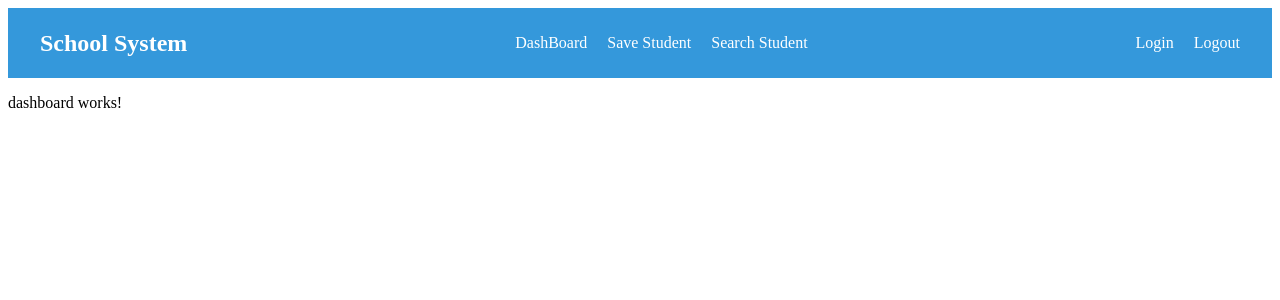
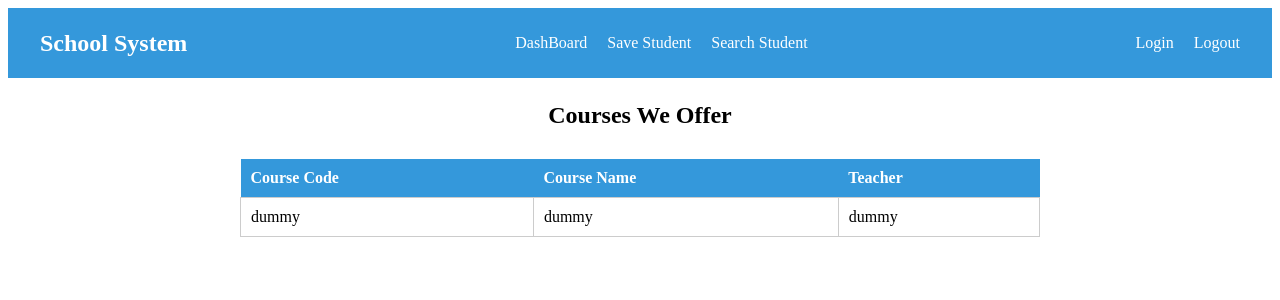
Before and after one commit to sovisrushain/school-system-spring-microservices, an Angular app in the folder web-client/: page /dashboard in a window 1280 px wide. Shown: the top 300 px of the page. Built offline with nearby package versions, Linux system fonts and the light colour scheme.

Commit message:
implement dashboard ui

```diff
--- a/web-client/src/app/components/dashboard/dashboard.component.css
+++ b/web-client/src/app/components/dashboard/dashboard.component.css
@@ -0,0 +1,57 @@
+/* Center the component on the page */
+div {
+  display: flex;
+  flex-direction: column;
+  align-items: center;
+  justify-content: center;
+  height: 80vh;
+  text-align: center;
+}
+
+/* Style the heading */
+p {
+  text-align: center;
+  font-size: 24px;
+  font-weight: bold;
+  margin-bottom: 20px;
+}
+
+/* Style the table */
+table {
+  width: 100%;
+  max-width: 800px;
+  border-collapse: collapse;
+  margin: 20px auto;
+}
+
+/* Style the table caption */
+caption {
+  font-size: 18px;
+  font-weight: bold;
+  margin-bottom: 10px;
+}
+
+/* Style the table header */
+th {
+  background-color: #3498db;
+  color: #fff;
+  padding: 10px;
+  text-align: left;
+}
+
+/* Style the table cells */
+td {
+  border: 1px solid #ccc;
+  padding: 10px;
+  text-align: left;
+}
+
+/* Add alternating row colors for better readability */
+tbody tr:nth-child(even) {
+  background-color: #f2f2f2;
+}
+
+/* Add hover effect for table rows */
+tbody tr:hover {
+  background-color: #e6e6e6;
+}
--- a/web-client/src/app/components/dashboard/dashboard.component.html
+++ b/web-client/src/app/components/dashboard/dashboard.component.html
@@ -1 +1,18 @@
-<p>dashboard works!</p>
+<p>Courses We Offer</p>
+<table >
+  <caption></caption>
+  <thead>
+  <tr>
+    <th>Course Code</th>
+    <th>Course Name</th>
+    <th>Teacher</th>
+  </tr>
+  </thead>
+  <tbody>
+  <tr >
+    <td>dummy</td>
+    <td>dummy</td>
+    <td>dummy</td>
+  </tr>
+  </tbody>
+</table>
```
